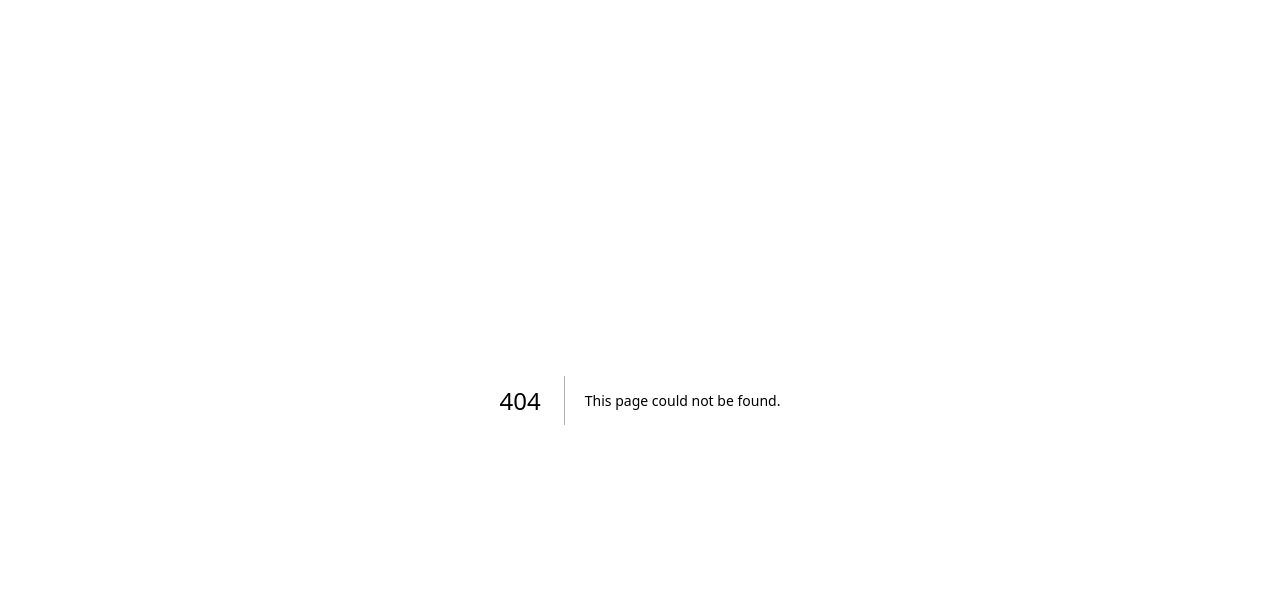
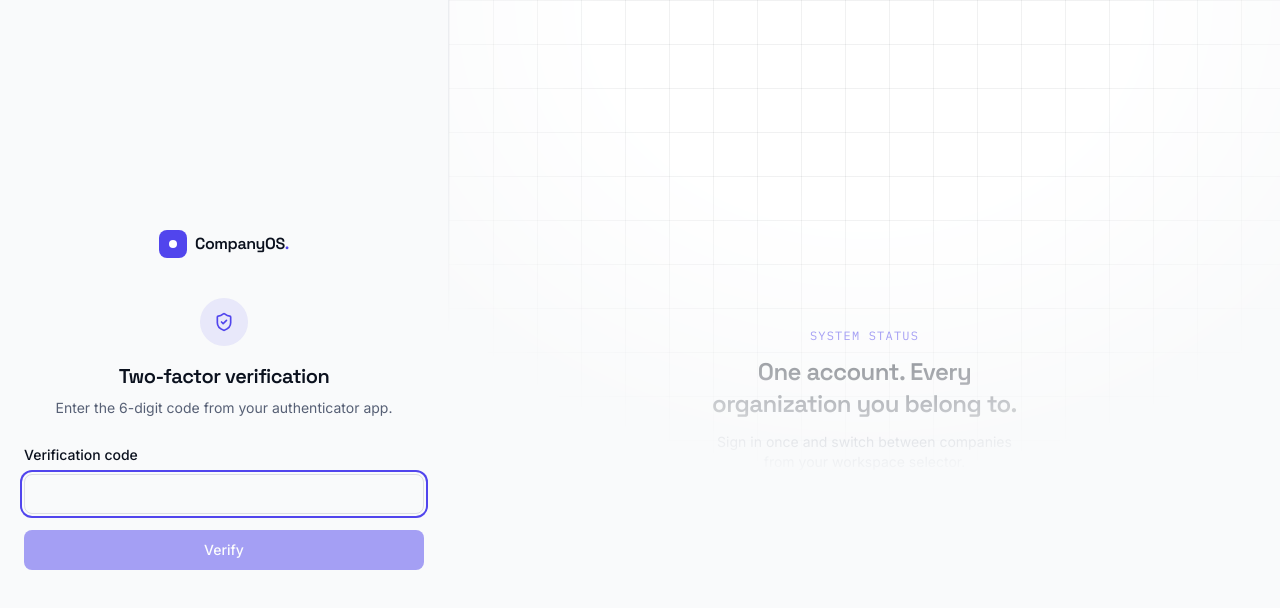
Before and after one commit to gt340/Companyos-ai-foundation-, a Next.js app: page /mfa-challenge in a window 1280 px wide. Before the commit this address had no page. Shown: the top 608 px of the page. Built offline with nearby package versions, Linux system fonts and the light colour scheme; no server answers.

Commit message:
Create page.tsx

```diff
--- /dev/null
+++ b/src/app/(auth)/mfa-challenge/page.tsx
@@ -0,0 +1,117 @@
+"use client";
+
+import * as React from "react";
+import { useRouter, useSearchParams } from "next/navigation";
+import { Loader2, ShieldCheck } from "lucide-react";
+import { createClient } from "@/lib/supabase/client";
+import { Button } from "@/components/ui/button";
+import { Input } from "@/components/ui/input";
+import { Label } from "@/components/ui/label";
+import { useToast } from "@/hooks/use-toast";
+
+function MfaChallengeForm() {
+  const router = useRouter();
+  const searchParams = useSearchParams();
+  const { toast } = useToast();
+  const [code, setCode] = React.useState("");
+  const [verifying, setVerifying] = React.useState(false);
+  const [factorId, setFactorId] = React.useState<string | null>(null);
+  const [loading, setLoading] = React.useState(true);
+
+  const redirectTo = searchParams.get("redirectTo") || "/dashboard";
+
+  React.useEffect(() => {
+    async function load() {
+      const supabase = createClient();
+      const { data, error } = await supabase.auth.mfa.listFactors();
+
+      if (error || !data) {
+        setLoading(false);
+        return;
+      }
+
+      const verified = data.totp.find((f) => f.status === "verified");
+      if (!verified) {
+        // No 2FA factor — nothing to challenge, continue straight through.
+        router.push(redirectTo);
+        return;
+      }
+
+      setFactorId(verified.id);
+      setLoading(false);
+    }
+    load();
+  }, [router, redirectTo]);
+
+  async function handleVerify(event: React.FormEvent) {
+    event.preventDefault();
+    if (!factorId || code.length !== 6) return;
+
+    setVerifying(true);
+    const supabase = createClient();
+
+    const { data: challenge, error: challengeError } = await supabase.auth.mfa.challenge({ factorId });
+    if (challengeError) {
+      toast({ variant: "destructive", title: "Couldn't start verification", description: challengeError.message });
+      setVerifying(false);
+      return;
+    }
+
+    const { error: verifyError } = await supabase.auth.mfa.verify({
+      factorId,
+      challengeId: challenge.id,
+      code,
+    });
+
+    setVerifying(false);
+
+    if (verifyError) {
+      toast({ variant: "destructive", title: "Incorrect code", description: "Check your authenticator app and try again." });
+      setCode("");
+      return;
+    }
+
+    router.push(redirectTo);
+    router.refresh();
+  }
+
+  if (loading) {
+    return <Loader2 className="h-5 w-5 animate-spin" />;
+  }
+
+  return (
+    <div className="text-center">
+      <div className="mx-auto flex h-12 w-12 items-center justify-center rounded-full bg-signal/10">
+        <ShieldCheck className="h-5 w-5 text-signal" />
+      </div>
+      <h1 className="mt-4 font-display text-xl font-semibold tracking-tight">Two-factor verification</h1>
+      <p className="mt-2 text-sm text-muted-foreground">Enter the 6-digit code from your authenticator app.</p>
+
+      <form onSubmit={handleVerify} className="mt-6 space-y-4 text-left">
+        <div className="space-y-2">
+          <Label htmlFor="mfa-code">Verification code</Label>
+          <Input
+            id="mfa-code"
+            value={code}
+            onChange={(e) => setCode(e.target.value)}
+            maxLength={6}
+            inputMode="numeric"
+            autoFocus
+          />
+        </div>
+        <Button type="submit" variant="signal" className="w-full" disabled={verifying || code.length !== 6}>
+          {verifying && <Loader2 className="h-4 w-4 animate-spin" />}
+          Verify
+        </Button>
+      </form>
+    </div>
+  );
+}
+
+export default function MfaChallengePage() {
+  return (
+    <React.Suspense fallback={null}>
+      <MfaChallengeForm />
+    </React.Suspense>
+  );
+    }
```
